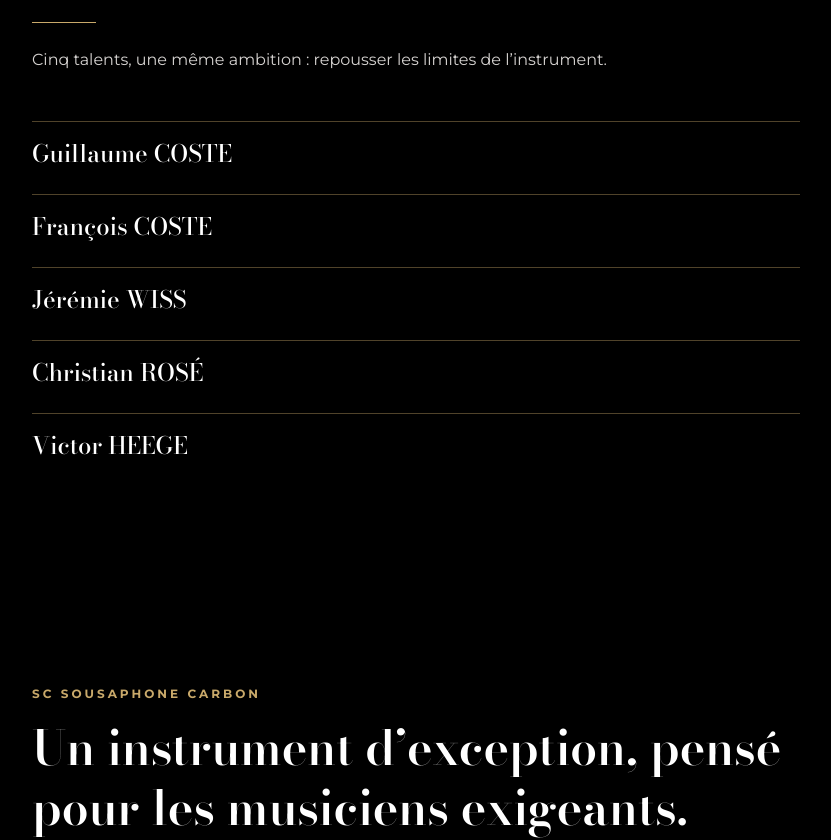
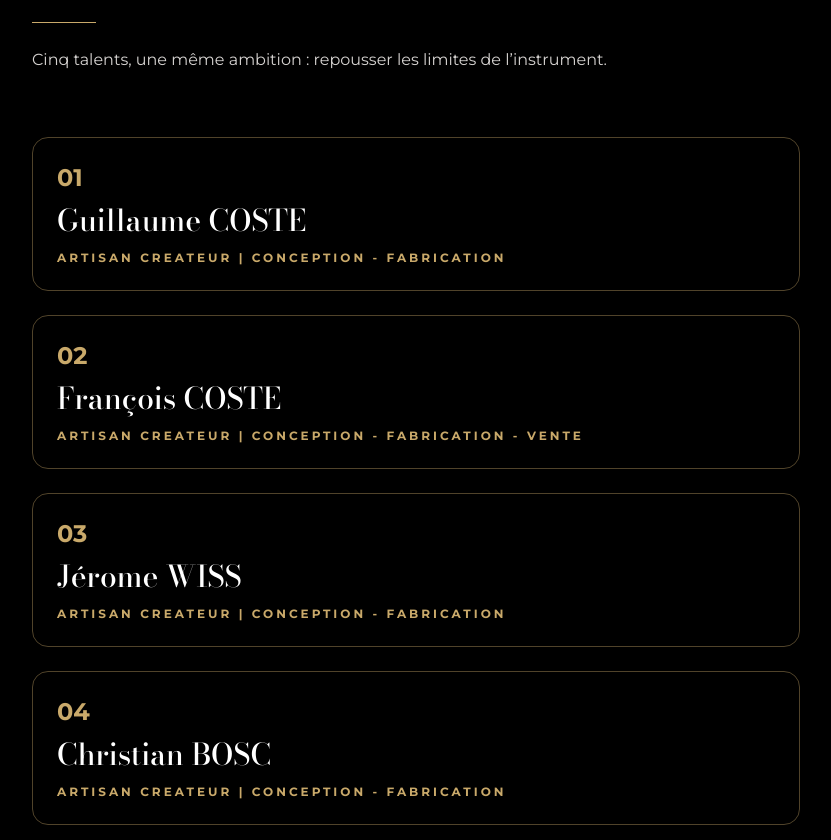
Before and after one commit to Fysalidev/www-sousaphone-carbon, a Next.js app: page / in a window 1280 px wide. Shown: the part 3500-4340 px from the top of the page, without its empty margins (224-1055 px from the left). Built offline with nearby package versions, Linux system fonts and the light colour scheme.

Commit message:
3 | Accueil | Équipe | Cartes membres numérotées
Generated by Mistral Vibe.
Co-Authored-By: Mistral Vibe <vibe@mistral.ai>

```diff
--- a/src/app/page.js
+++ b/src/app/page.js
@@ -236,14 +236,53 @@ function AttributIcone({ Icone, titre, children }) {
   );
 }
 
+// ——— Section Équipe ———
+
+// Carte membre : même langage que les cartes Exigence — bordure
+// dorée, numéro doré en Montserrat, nom en Bodoni Moda — la ligne
+// de rôle en petites capitales espacées ne s'affiche que si le
+// membre en a un.
+function CarteMembre({ numero, nom, role }) {
+  return (
+    <article className="rounded-2xl border border-[#C9A96A]/40 p-6">
+      <p className="font-sans text-lg min-[640px]:text-xl min-[1024px]:text-2xl font-bold text-[#C9A96A]">
+        {numero}
+      </p>
+      <h3 className="font-serif-carte mt-2 text-xl min-[640px]:text-2xl min-[1024px]:text-3xl font-medium text-white">
+        {nom}
+      </h3>
+      {role && (
+        <p className="font-sans mt-3 text-[10px] min-[640px]:text-xs font-bold tracking-[0.25em] text-[#C9A96A]">
+          {role}
+        </p>
+      )}
+    </article>
+  );
+}
+
 // ——— Données ———
 
 const EQUIPE = [
-  "Guillaume COSTE",
-  "François COSTE",
-  "Jérémie WISS",
-  "Christian ROSÉ",
-  "Victor HEEGE",
+  {
+    nom: "Guillaume COSTE",
+    role: "ARTISAN CREATEUR | CONCEPTION - FABRICATION",
+  },
+  {
+    nom: "François COSTE",
+    role: "ARTISAN CREATEUR | CONCEPTION - FABRICATION - VENTE",
+  },
+  {
+    nom: "Jérome WISS",
+    role: "ARTISAN CREATEUR | CONCEPTION - FABRICATION",
+  },
+  {
+    nom: "Christian BOSC",
+    role: "ARTISAN CREATEUR | CONCEPTION - FABRICATION",
+  },
+  {
+    nom: "Victor HEGE",
+    role: "ARTISTE | RELATIONS ARTISTIQUES ET MÉDIAS",
+  },
 ];
 
 // ——— Page ———
@@ -398,7 +437,9 @@ export default function AccueilPage() {
       </SectionEditoriale>
 
       {/* Équipe : très grand titre serif, paragraphe d&rsquo;intro puis
-          les cinq noms empilés, séparés par un filet doré. */}
+          les cinq cartes à bordure dorée, numérotées 01–05 — numéro
+          doré, nom en Bodoni, ligne de rôle en capitales espacées
+          quand elle existe. */}
       <SectionEditoriale titreAria="titre-equipe">
         <EtiquetteDoree>UN TRAVAIL D&rsquo;ÉQUIPE</EtiquetteDoree>
         <TitreSection id="titre-equipe">
@@ -410,16 +451,16 @@ export default function AccueilPage() {
           Cinq talents, une même ambition : repousser les limites de
           l&rsquo;instrument.
         </ParagrapheSection>
-        <ul className="mt-12 space-y-6">
-          {EQUIPE.map((nom) => (
-            <li
-              key={nom}
-              className="border-t border-[#C9A96A]/40 pt-4 font-display font-medium text-xl min-[640px]:text-2xl text-white"
-            >
-              {nom}
-            </li>
+        <div className="mt-12 space-y-6 min-[768px]:mt-16">
+          {EQUIPE.map((membre, index) => (
+            <CarteMembre
+              key={membre.nom}
+              numero={String(index + 1).padStart(2, "0")}
+              nom={membre.nom}
+              role={membre.role}
+            />
           ))}
-        </ul>
+        </div>
       </SectionEditoriale>
 
       {/* Clôture narrative : étiquette, très grand titre serif et
```
